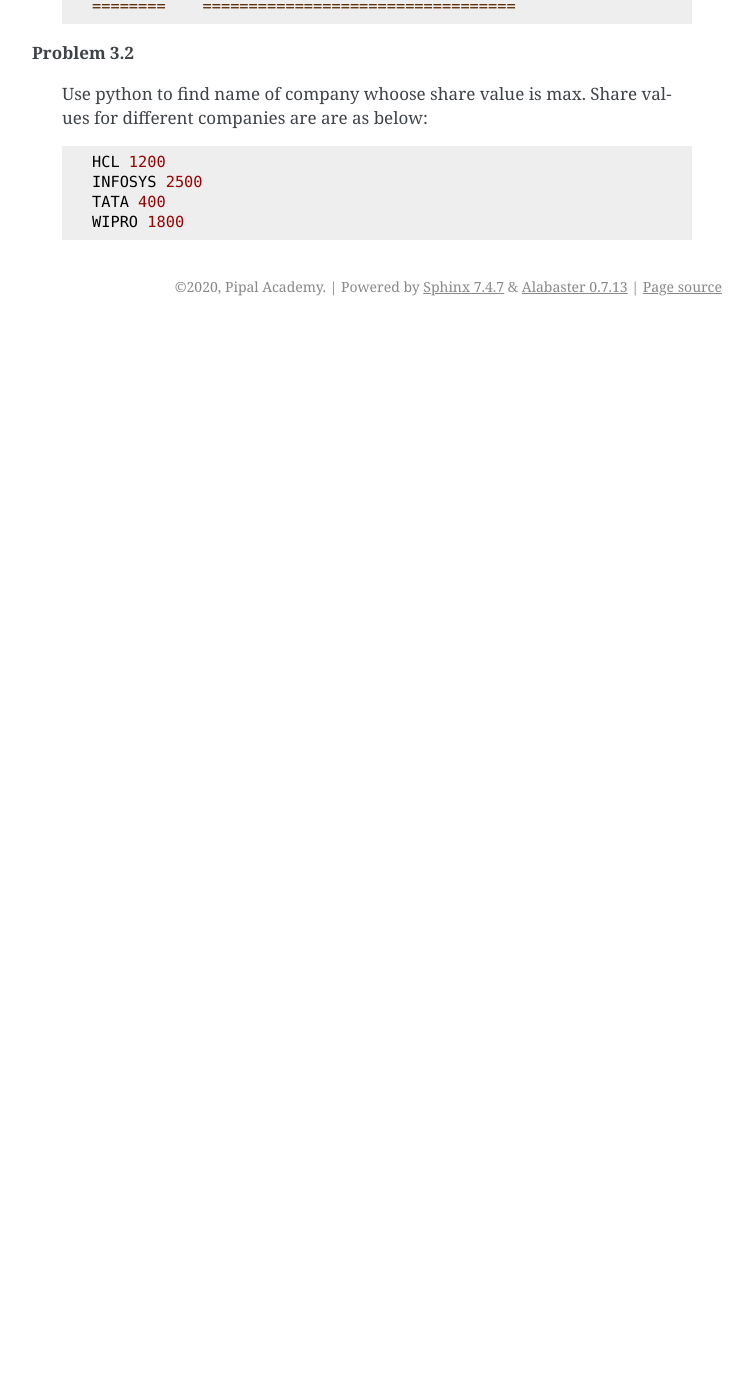
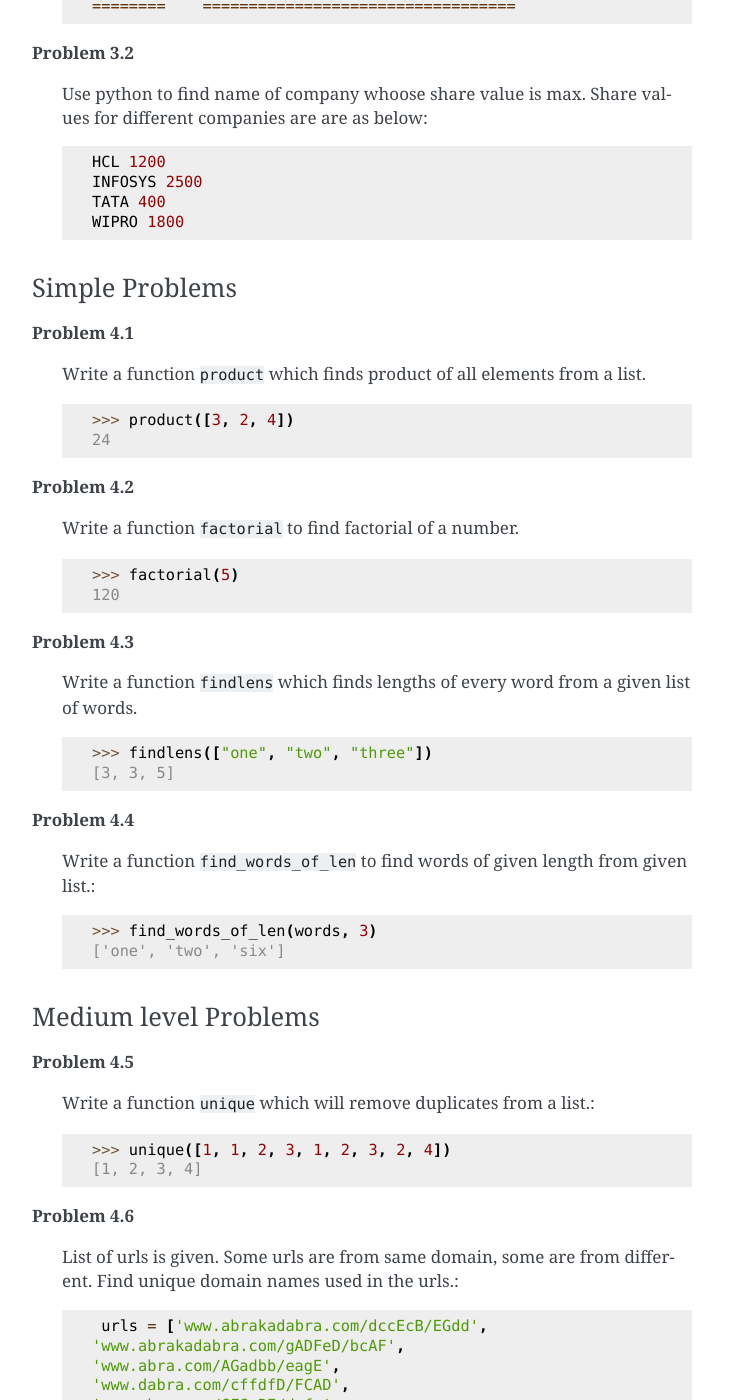
Before and after one commit to vikipedia/python-trainings, a Sphinx documentation site: the page built from online_course/source/module1/problems.rst, in a window 1280 px wide and 1400 px high, scrolled down 1976 px. Shown: the whole window, without its empty margins (388-1140 px from the left). Built offline with Sphinx 7.4.7, drawn with Linux system fonts in a browser that asks for light colours; before the commit the page ends 2302 px from its top, so only the background shows below that; some of the changed text lies outside the part shown.

Commit message:
started working on module II

```diff
--- a/online_course/source/module1/problems.rst
+++ b/online_course/source/module1/problems.rst
@@ -100,3 +100,76 @@ Seeing numbers in different world
     INFOSYS 2500
     TATA 400
     WIPRO 1800
+
+Simple Problems
+^^^^^^^^^^^^^^^
+
+**Problem 4.1**
+
+  Write a function ``product`` which finds product of all elements from a list.
+
+    >>> product([3, 2, 4])
+    24
+
+**Problem 4.2**
+
+  Write a function ``factorial`` to find factorial of a number.
+
+  >>> factorial(5)
+  120
+
+**Problem 4.3**
+
+  Write a function ``findlens`` which finds lengths of every word from a given
+  list of words.
+
+    >>> findlens(["one", "two", "three"])
+    [3, 3, 5]
+
+**Problem 4.4**
+
+  Write a function ``find_words_of_len`` to find words of given length from
+  given list.::
+
+    >>> find_words_of_len(words, 3)
+    ['one', 'two', 'six']
+
+Medium level Problems
+^^^^^^^^^^^^^^^^^^^^^
+
+**Problem 4.5**
+
+  Write a function ``unique`` which will remove duplicates from a list.::
+
+    >>> unique([1, 1, 2, 3, 1, 2, 3, 2, 4])
+    [1, 2, 3, 4]
+
+**Problem 4.6**
+
+  List of urls is given. Some urls are from same domain, some are from different.
+  Find unique domain names used in the urls.::
+
+    urls = ['www.abrakadabra.com/dccEcB/EGdd',
+   'www.abrakadabra.com/gADFeD/bcAF',
+   'www.abra.com/AGadbb/eagE',
+   'www.dabra.com/cffdfD/FCAD',
+   'www.abra.com/GFGaBE/dcfc',
+   'www.abra.com/gaFegG/Bdaf',
+   'www.abrakadabra.com/aGabaf/EEfa',
+   'www.dabra.com/ceEgFD/bGgc',
+   'www.dabra.com/bDEffC/bcEA']
+
+**Problem 4.7**
+
+  Write a function ``min2`` which find minimum from given two numbers. Also write
+  a function ``min3`` which can find minimum number from given 3 numbers. Do not
+  make use of bulit in ``min`` function.
+
+
+**Problem 4.8**
+
+  Write a function ``rearramge_max`` to rearrange digits of an integer so as to
+  make maximum integer from it.
+
+    >>> rearramge_max(1312)
+    3211
--- /dev/null
+++ b/online_course/source/module2/day2.rst
@@ -0,0 +1,6 @@
+day2
+====
+
+- Reading text files
+- Writing to text files
+- String formatting
--- /dev/null
+++ b/online_course/source/module2/day4.rst
@@ -0,0 +1,6 @@
+day4
+====
+
+- Working with Dictionaries
+- Pitfalls related objects referencing
+- Some useful patterns
--- a/online_course/source/module2/index.rst
+++ b/online_course/source/module2/index.rst
@@ -11,5 +11,11 @@ applications.
    :maxdepth: 2
    :caption: Contents:
 
+   day1.rst
+   day2.rst
+   day3.rst
+   day4.rst
+   day5.rst
+
    problems.rst
    assignments.rst
```
Also changed, not shown: online_course/source/module1/day4.rst (+12 -0 lines), online_course/source/module2/day1.rst (added, +55 -0 lines), online_course/source/module2/day3.rst (added, +7 -0 lines), online_course/source/module2/day5.rst (added, +11 -0 lines).
